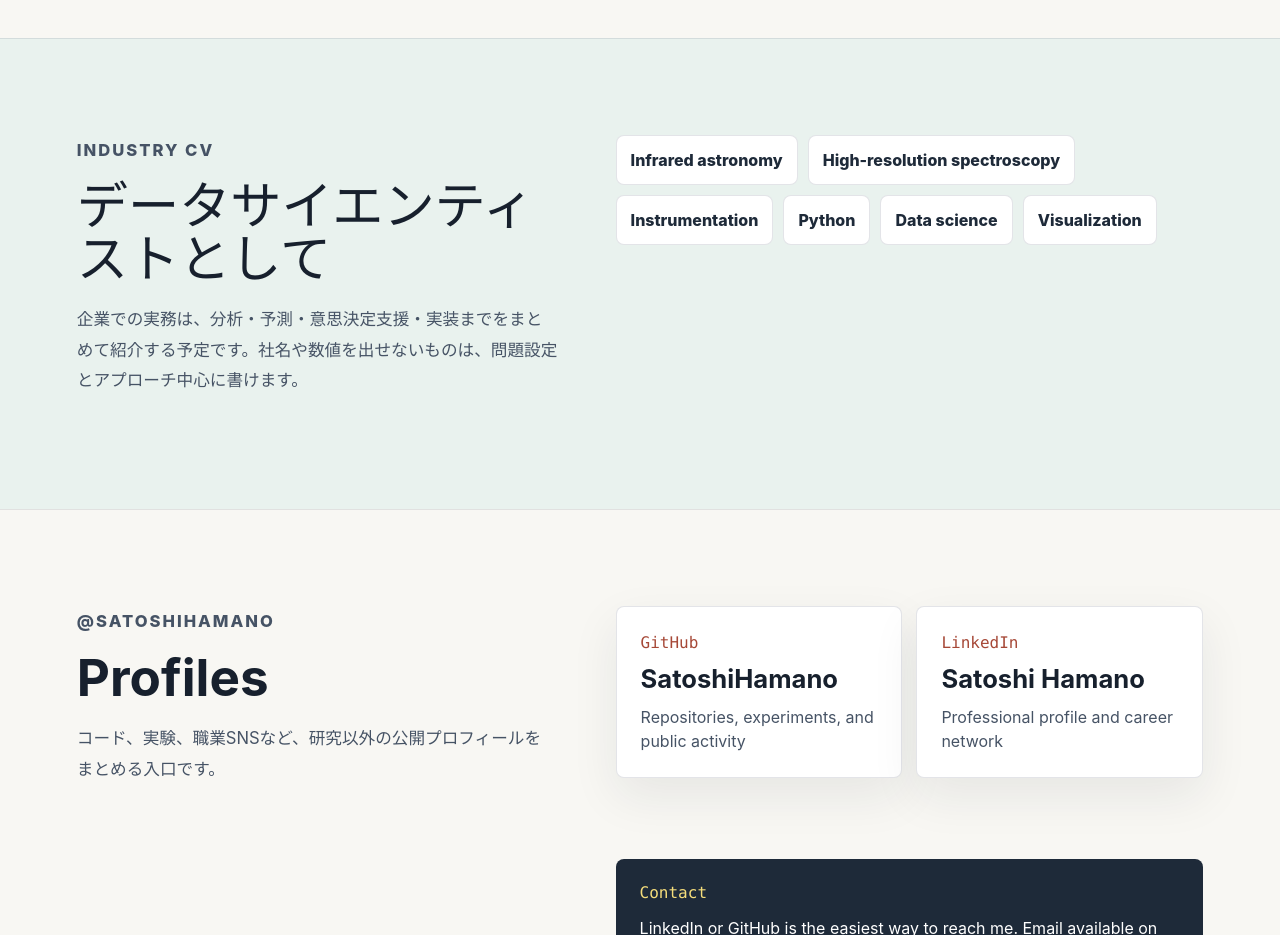
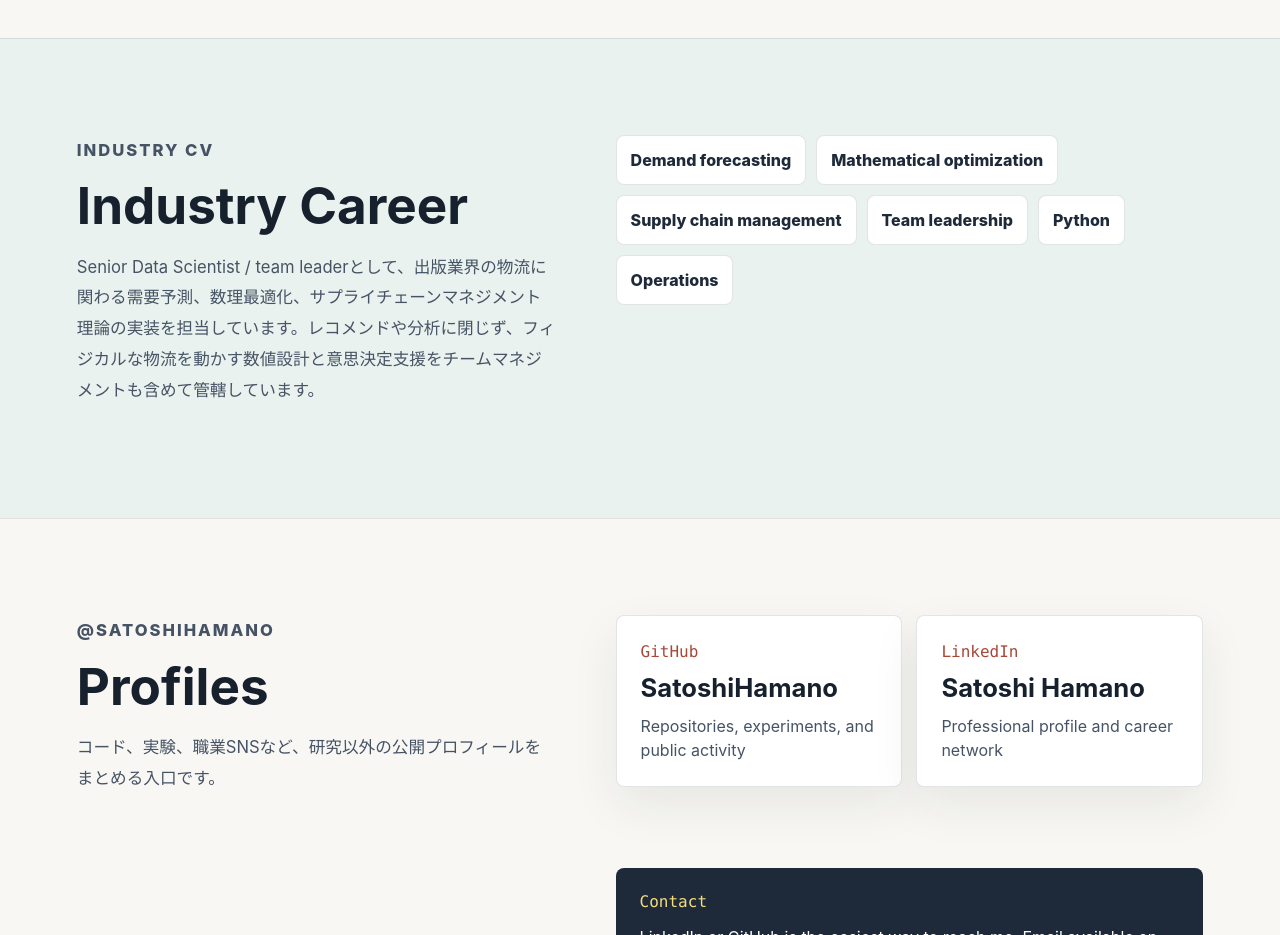
Before and after one commit to SatoshiHamano/SatoshiHamano.github.io, a React (Vite) app: page / in a window 1280 px wide. Shown: the part 2540-3475 px from the top of the page. Built offline with nearby package versions, Linux system fonts and the light colour scheme.

Commit message:
Refine industry career summary

```diff
--- a/src/App.tsx
+++ b/src/App.tsx
@@ -38,9 +38,9 @@ const text = {
     publicationsTitle: 'Selected publications',
     firstAuthorTitle: '主著論文',
     coauthorTitle: '共著論文',
-    careerTitle: 'データサイエンティストとして',
+    careerTitle: 'Industry Career',
     careerCopy:
-      '企業での実務は、分析・予測・意思決定支援・実装までをまとめて紹介する予定です。社名や数値を出せないものは、問題設定とアプローチ中心に書けます。',
+      'Senior Data Scientist / team leaderとして、出版業界の物流に関わる需要予測、数理最適化、サプライチェーンマネジメント理論の実装を担当しています。レコメンドや分析に閉じず、フィジカルな物流を動かす数値設計と意思決定支援をチームマネジメントも含めて管轄しています。',
     profilesTitle: 'Profiles',
     profilesCopy:
       'コード、実験、職業SNSなど、研究以外の公開プロフィールをまとめる入口です。',
@@ -89,7 +89,7 @@ const text = {
     coauthorTitle: 'Co-authored papers',
     careerTitle: 'Industry Data Science',
     careerCopy:
-      'Industry work can be summarized through problem settings, modeling choices, decision support, and implementation work, even when company names or exact metrics stay private.',
+      'As a Senior Data Scientist and team leader, I work on demand forecasting, mathematical optimization, and applied supply-chain management for physical logistics in the publishing industry. The work goes beyond recommendation or analysis: it governs numerical decision-making that directly affects inventory flow, distribution, and operational execution.',
     profilesTitle: 'Profiles',
     profilesCopy:
       'A compact set of doors into code, experiments, and professional networks outside the research profile pages.',
@@ -105,12 +105,12 @@ const text = {
 }
 
 const skills = [
-  'Infrared astronomy',
-  'High-resolution spectroscopy',
-  'Instrumentation',
+  'Demand forecasting',
+  'Mathematical optimization',
+  'Supply chain management',
+  'Team leadership',
   'Python',
-  'Data science',
-  'Visualization',
+  'Operations',
 ]
 
 const researchLinks = [
```
